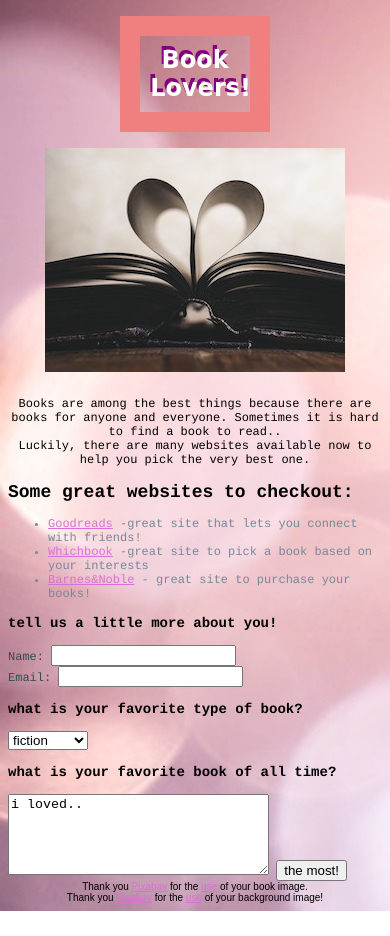
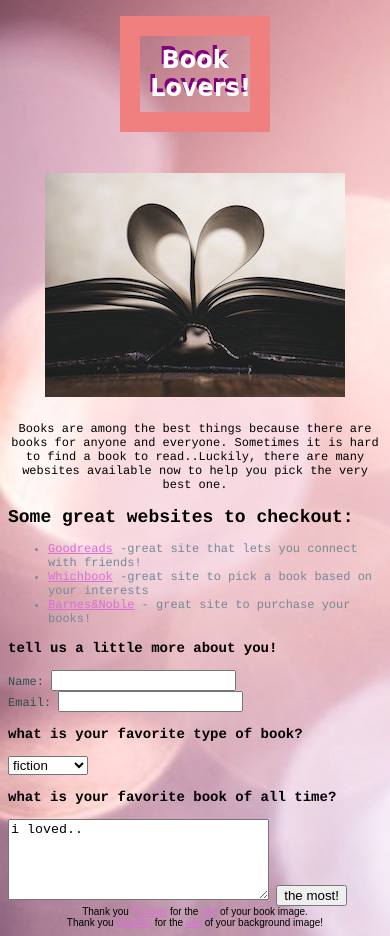
Before and after one commit to kchervin/kchervin.github.io, a plain HTML site: page index.html in a window 390 px wide. Before the commit the page ends 911 px from the top, so only its background shows below. Drawn offline with Linux system fonts and the light colour scheme.

Commit message:
add padding to image

```diff
--- a/index.html
+++ b/index.html
@@ -7,8 +7,7 @@
 <body>
   <h1>Book Lovers!</h1>
       <p><img src="photos/bookheart.jpg" alt="book" id="image" /></p>
-      <p id="intro">Books are among the best things because there are books for anyone and everyone. Sometimes it is hard to find a book to read.. </p>
-      <p>Luckily, there are many websites available now to help you pick the very best one.</p>
+      <p>Books are among the best things because there are books for anyone and everyone. Sometimes it is hard to find a book to read..Luckily, there are many websites available now to help you pick the very best one.</p>
     <h2 class="main">Some great websites to checkout:</h2>
       <ul>
         <li><a href="https://www.goodreads.com">Goodreads</a> -great site that lets you connect with friends! </li>
--- a/styles.css
+++ b/styles.css
@@ -8,11 +8,7 @@ body {
 #image {
   display:block;
   margin: 0px auto;
-}
-
-#intro {
-  font-size: 20px;
-  margin-top: 25px;
+  padding: 25px;
 }
 
 p {
@@ -63,7 +59,4 @@ footer {
   body {
     font-size: 12px
   }
-  #intro {
-    font-size: 12px
-  }
 }
```
